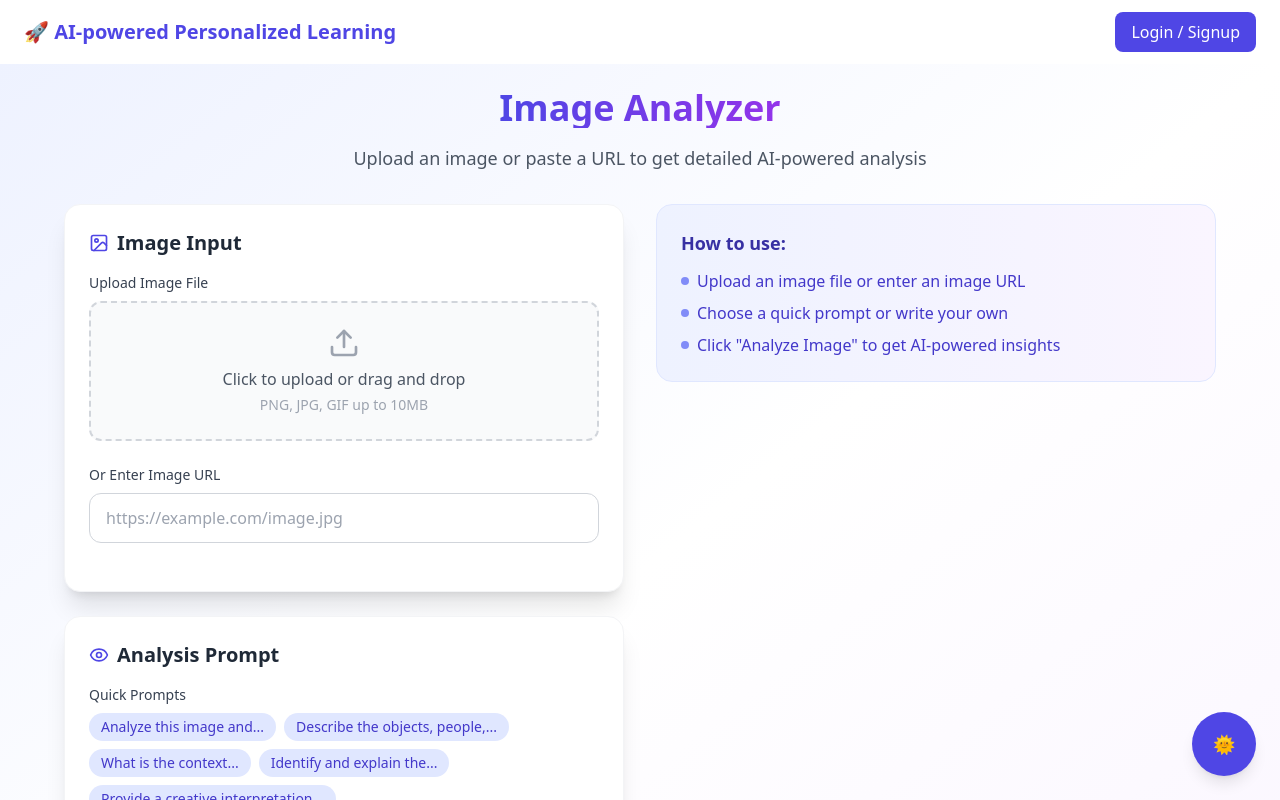
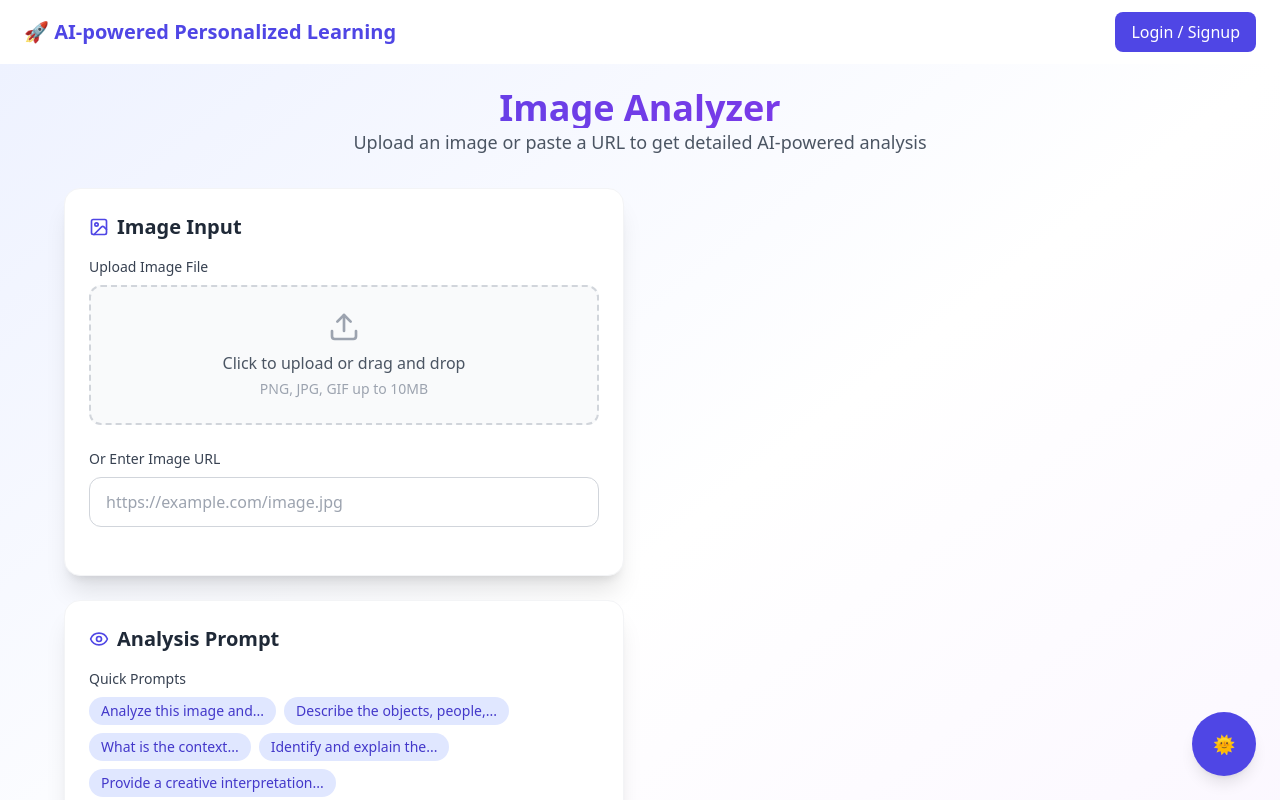
Before and after one commit to DharanSJIT/AI-Powered-Learning, a React (Vite) app in the folder frontend/: page /image-analysis in a window 1280 px wide. Shown: the top 800 px of the page. Built offline with nearby package versions, Linux system fonts and the light colour scheme; no server answers.

Commit message:
updated api

```diff
--- a/frontend/src/components/DocumentAnalyzer.jsx
+++ b/frontend/src/components/DocumentAnalyzer.jsx
@@ -33,7 +33,7 @@ export default function DocumentAnalyzer() {
   const fileInputRef = useRef(null);
 
   // Initialize Gemini API
-  const genAI = new GoogleGenerativeAI("AIzaSyDQcCivZyB0iFzpZlQzK6fQSKGFw4yQlvU");
+  const genAI = new GoogleGenerativeAI("AIzaSyBPKsT752lekwd_w5R0kPF0dksy-fFGD00");
 
   const handleFileUpload = async (e) => {
     const selectedFile = e.target.files[0];
--- a/frontend/src/components/ImageExplanation.jsx
+++ b/frontend/src/components/ImageExplanation.jsx
@@ -22,19 +22,18 @@ export default function ImageExplanation() {
   const [previewUrl, setPreviewUrl] = useState("");
   const fileInputRef = useRef(null);
 
-  // Initialize Gemini API
-  const genAI = new GoogleGenerativeAI("AIzaSyDQcCivZyB0iFzpZlQzK6fQSKGFw4yQlvU"); // replace with your actual API key
+  // ✅ Use env variable for API key (create .env with VITE_GEMINI_API_KEY)
+  // const genAI = new GoogleGenerativeAI(import.meta.env.VITE_GEMINI_API_KEY);
+  const genAI = new GoogleGenerativeAI("AIzaSyBPKsT752lekwd_w5R0kPF0dksy-fFGD00");
 
   const handleFileUpload = (e) => {
     const selectedFile = e.target.files[0];
     if (selectedFile && selectedFile.type.startsWith("image/")) {
       setFile(selectedFile);
       const reader = new FileReader();
-      reader.onload = (e) => {
-        setPreviewUrl(e.target.result);
-      };
+      reader.onload = (e) => setPreviewUrl(e.target.result);
       reader.readAsDataURL(selectedFile);
-      setUrl(""); // Clear URL when file is selected
+      setUrl(""); // clear URL if file is uploaded
     }
   };
 
@@ -57,6 +56,22 @@ export default function ImageExplanation() {
       reader.readAsDataURL(file);
     });
   };
+
+  // ✅ safer conversion for remote image URL
+  const fetchImageAsBase64 = async (imageUrl) => {
+    const res = await fetch(imageUrl);
+    const blob = await res.blob();
+    return new Promise((resolve, reject) => {
+      const reader = new FileReader();
+      reader.onloadend = () => {
+        const base64String = reader.result.split(",")[1];
+        resolve({ base64String, mimeType: blob.type || "image/jpeg" });
+      };
+      reader.onerror = reject;
+      reader.readAsDataURL(blob);
+    });
+  };
+
   const runExplain = async () => {
     try {
       setLoading(true);
@@ -71,18 +86,18 @@ const runExplain = async () => {
         imageData = await convertFileToBase64(file);
         mimeType = file.type;
       } else if (url) {
-      const response = await fetch(url);
-      const blob = await response.blob();
-      const arrayBuffer = await blob.arrayBuffer();
-      imageData = btoa(String.fromCharCode(...new Uint8Array(arrayBuffer)));
-      mimeType = blob.type || "image/jpeg";
+        const { base64String, mimeType: type } = await fetchImageAsBase64(url);
+        imageData = base64String;
+        mimeType = type;
+      } else {
+        throw new Error("No image provided");
       }
 
       const result = await model.generateContent([
         { text: prompt },
         {
           inlineData: {
-          mimeType: mimeType,
+            mimeType,
             data: imageData,
           },
         },
@@ -90,12 +105,10 @@ const runExplain = async () => {
 
       const rawText = result.response.text();
 
-    // 🔧 Clean up text:
+      // Clean response text
       const cleanedText = rawText
-      // Remove bullets (starting with * or -)
-      .replace(/^\s*[*-]\s?/gm, "")
-      // Remove markdown bold (e.g. **text**)
-      .replace(/\*\*(.*?)\*\*/g, "$1");
+        .replace(/^\s*[*-]\s?/gm, "") // remove bullets
+        .replace(/\*\*(.*?)\*\*/g, "$1"); // remove markdown bold
 
       setResponse(cleanedText);
     } catch (error) {
@@ -141,15 +154,9 @@ const runExplain = async () => {
       <div className="max-w-6xl mx-auto">
         {/* Header */}
         <div className="text-center mb-8">
-          <div className="flex items-center justify-center gap-2 mb-4">
-            {/* <div className="p-3 bg-gradient-to-r from-indigo-500 to-purple-600 rounded-xl">
-              <Sparkles className="w-8 h-8 text-white" />
-            </div> */}
           <h1 className="text-4xl font-bold bg-gradient-to-r from-indigo-600 to-purple-600 bg-clip-text text-transparent">
             Image Analyzer
           </h1>
-
-          </div>
           <p className="text-gray-600 text-lg">
             Upload an image or paste a URL to get detailed AI-powered analysis
           </p>
@@ -165,6 +172,7 @@ const runExplain = async () => {
                 Image Input
               </h3>
 
+              {/* File Upload */}
               <div className="mb-6">
                 <label className="block text-sm font-medium text-gray-700 mb-2">
                   Upload Image File
@@ -266,7 +274,7 @@ const runExplain = async () => {
 
           {/* Right Panel */}
           <div className="space-y-6">
-            {/* Image Preview */}
+            {/* Preview */}
             {previewUrl && (
               <div className="bg-white rounded-2xl shadow-xl p-6 border border-gray-100">
                 <h3 className="text-xl font-semibold text-gray-800 mb-4">
@@ -283,7 +291,7 @@ const runExplain = async () => {
               </div>
             )}
 
-            {/* AI Output */}
+            {/* AI Response */}
             {(response || loading) && (
               <div className="bg-white rounded-2xl shadow-xl p-6 border border-gray-100">
                 <div className="flex items-center justify-between mb-4">
@@ -326,43 +334,8 @@ const runExplain = async () => {
                 )}
               </div>
             )}
-
-            {/* How to Use */}
-            {!response && !loading && (
-              <div className="bg-gradient-to-r from-indigo-50 to-purple-50 rounded-2xl p-6 border border-indigo-100">
-                <h3 className="text-lg font-semibold text-indigo-800 mb-3">
-                  How to use:
-                </h3>
-                <ul className="space-y-2 text-indigo-700">
-                  <li className="flex items-start gap-2">
-                    <span className="w-2 h-2 bg-indigo-400 rounded-full mt-2 flex-shrink-0"></span>
-                    Upload an image file or enter an image URL
-                  </li>
-                  <li className="flex items-start gap-2">
-                    <span className="w-2 h-2 bg-indigo-400 rounded-full mt-2 flex-shrink-0"></span>
-                    Choose a quick prompt or write your own
-                  </li>
-                  <li className="flex items-start gap-2">
-                    <span className="w-2 h-2 bg-indigo-400 rounded-full mt-2 flex-shrink-0"></span>
-                    Click "Analyze Image" to get AI-powered insights
-                  </li>
-                </ul>
-              </div>
-            )}
           </div>
         </div>
-
-        {/* API Key Notice */}
-        {/* <div className="mt-8 bg-yellow-50 border border-yellow-200 rounded-xl p-4">
-          <p className="text-sm text-yellow-800">
-            <strong>Note:</strong> Make sure to set your Gemini API key in your
-            environment variables as{" "}
-            <code className="bg-yellow-100 px-2 py-1 rounded mx-1">
-              REACT_APP_GEMINI_API_KEY
-            </code>
-            or replace "YOUR_API_KEY_HERE" in the code.
-          </p>
-        </div> */}
       </div>
     </div>
   );
```
Also changed, not shown: 1 other file (tests, documents, lock files or other folders). Lines whose indentation alone changed are shown as unchanged.
